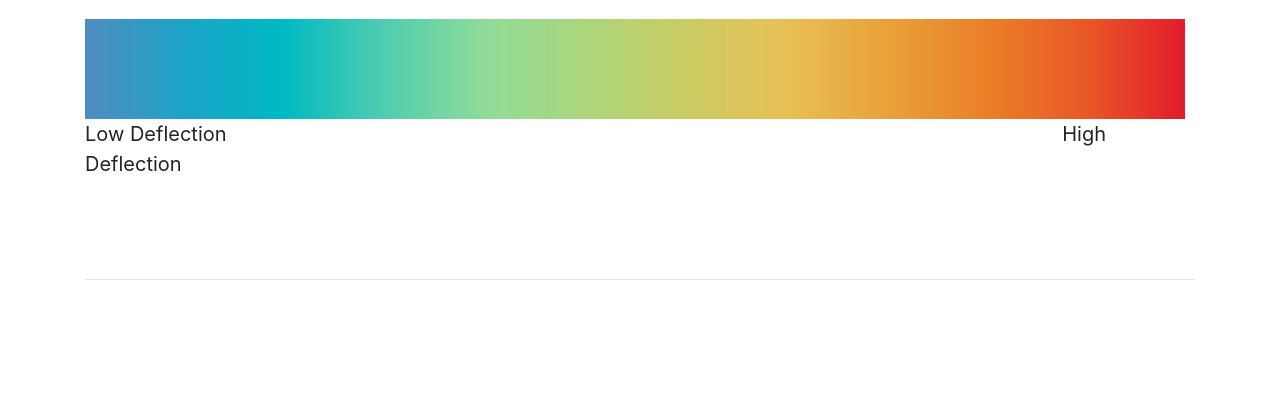
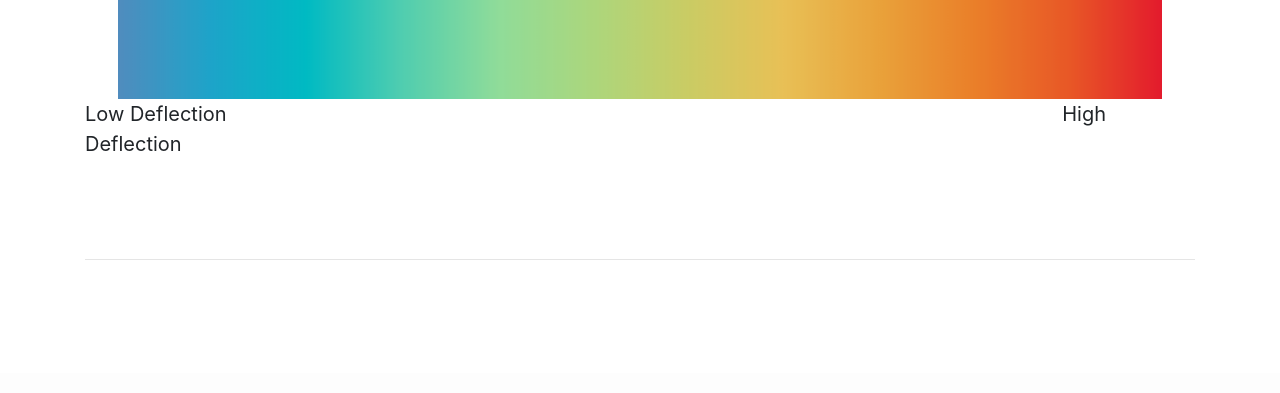
Before and after one commit to Mesolayer/NewAzure, a Django app: page /dashboard/ in a window 1280 px wide. Shown: the part 1776-2169 px from the top of the page. After the commit the page ends 2036 px from the top, so only its background shows below. Run offline with Django 3.2, Linux system fonts and the light colour scheme; some libraries are stand-ins or nearby versions.

Commit message:
some changes

```diff
--- a/timetabler/static/css/base_styles/base.css
+++ b/timetabler/static/css/base_styles/base.css
@@ -66,7 +66,7 @@ section {
 
  .bannerTest
 {
-    background-image: url('../../images/cover1Min.png');*/
+    background-image: url('../../images/cover1Min.png');
     background-repeat: no-repeat;
     background-size: cover;
 }
@@ -92,6 +92,11 @@ iframe {
 }
 .test{
     margin-top:20px;
+    margin: 0 auto;
+    display: block;
+    /*padding: 1%;*/
+    /*float: left;*/
+    width: 94%;
 }
 
 
--- a/timetabler/templates/html/dashboard/dashboard.html
+++ b/timetabler/templates/html/dashboard/dashboard.html
@@ -71,8 +71,7 @@
   <!--<div class="row">
     <iframe class="panel" src="http://lb-7f22f7qde3zni.australiaeast.cloudapp.azure.com:3000/d-solo/UeZmj-fMz/table-view?orgId=1&refresh=1s&from=now-5m&to=now&panelId=2" width="600" height="200" frameborder="0"></iframe>
   </div>-->
-{% load static %}
-  <link rel="stylesheet" href="{% static 'css/base_styles/home.css'%}">
+
 <hr class="featurette-divider">
 <iframe src="http://lb-7f22f7qde3zni.australiaeast.cloudapp.azure.com:3000/d-solo/jdZWbZYGk/27th-heatmap?orgId=1&refresh=1s&from=now-5m&to=now&panelId=3" width="600" height="200" frameborder="0"></iframe>
 <iframe src="http://lb-7f22f7qde3zni.australiaeast.cloudapp.azure.com:3000/d-solo/jdZWbZYGk/27th-heatmap?orgId=1&refresh=1s&from=now-5m&to=now&panelId=4" width="600" height="200" frameborder="0"></iframe>
```
